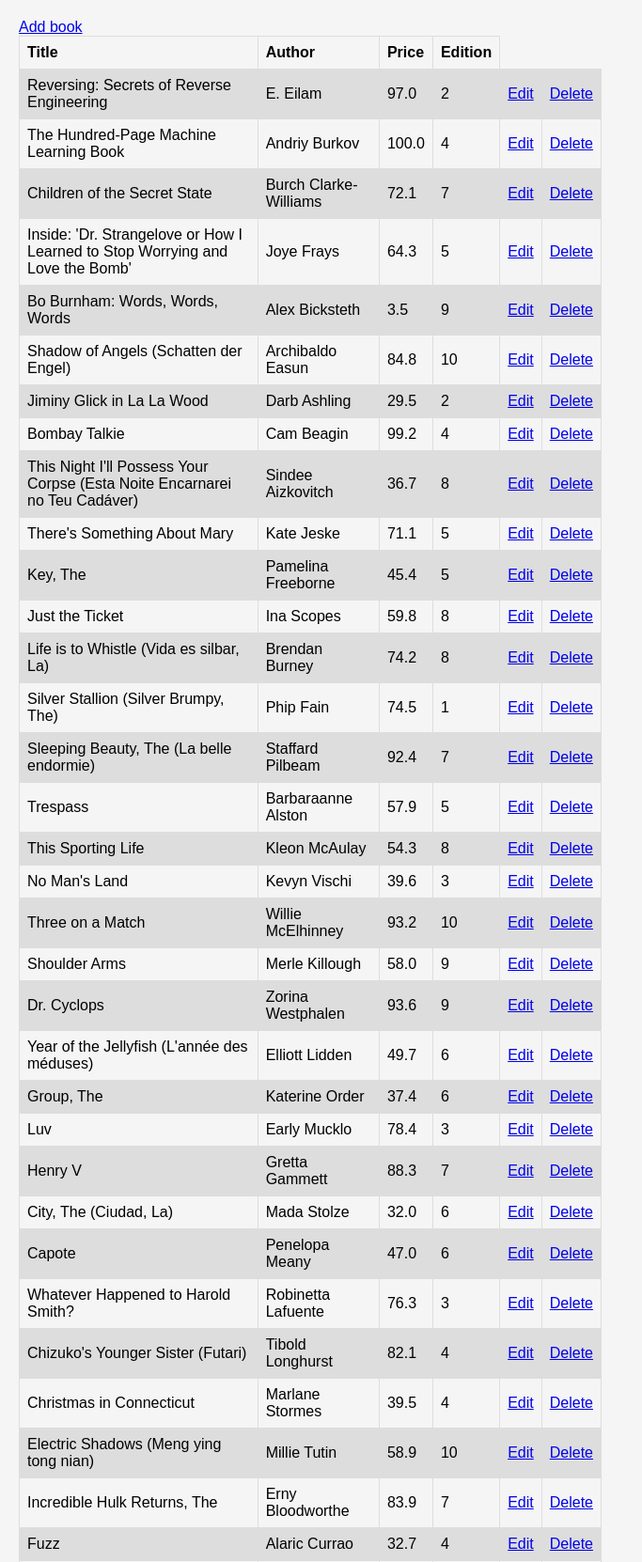
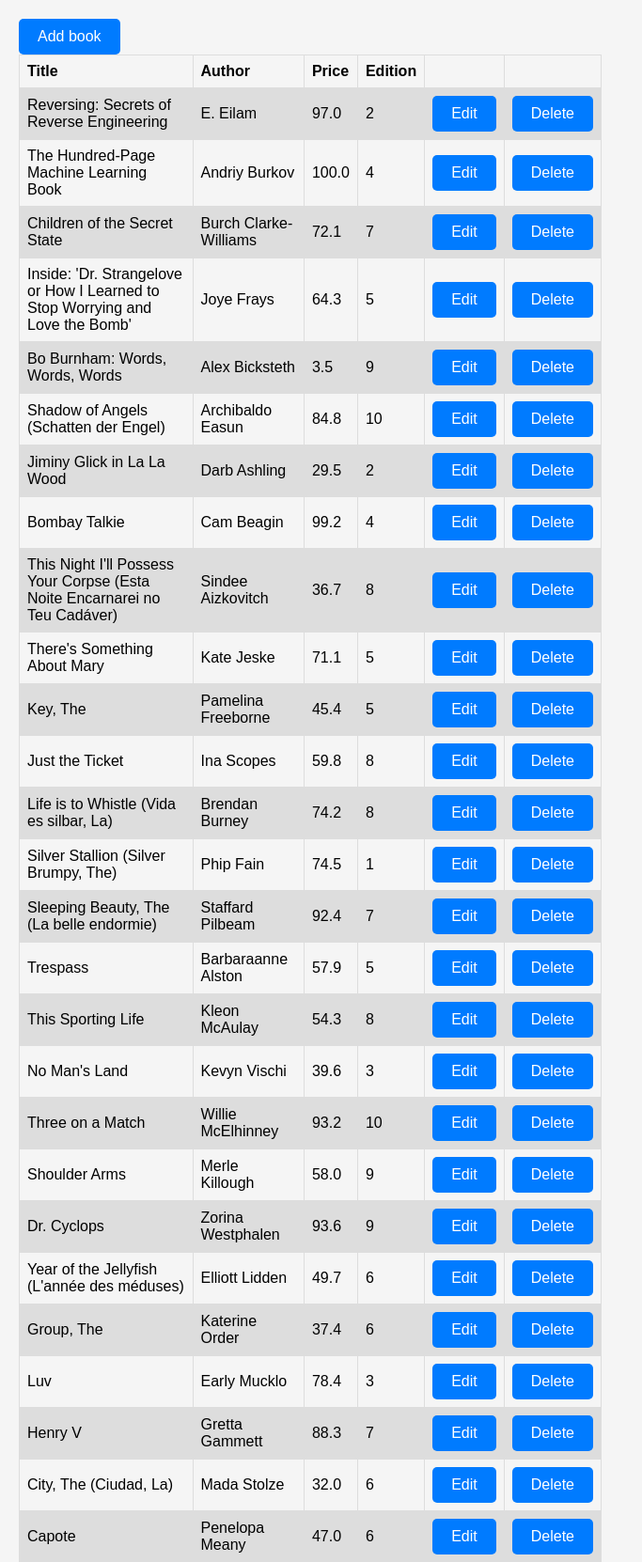
Before and after one commit to ifaris25/CS471-LAB, a Django app: page /books/lab9_part1/listbooks in a window 1280 px wide. Shown: the top 1662 px of the page at 94% size, without its empty margins (0-683 px from the left). Run offline with Django 5.2, Linux system fonts and the light colour scheme; data comes from the database, SQL or seed files in the repository.

Commit message:
Lab 9 Part 1

```diff
--- a/Project/apps/static/styles.css
+++ b/Project/apps/static/styles.css
@@ -109,3 +109,19 @@ td, th {
 tr:nth-child(even) {
     background-color: #dddddd;
 }
+.button {
+    display: inline-block;
+    padding: 10px 20px; /* Adjust for desired size */
+    color: #fff; /* Text color */
+    background-color: #007bff; /* Background color */
+    text-decoration: none; /* Remove underline */
+    border-radius: 5px; /* Rounded corners */
+    border: none; /* Optional border */
+    font-size: 16px; /* Font size */
+    text-align: center; /* Center text */
+    cursor: pointer; /* Pointer cursor for interactivity */
+  }
+
+  .button:hover {
+    background-color: #0056b3; /* Darker shade on hover */
+  }
--- a/Project/apps/templates/bookmodule/listbooks.html
+++ b/Project/apps/templates/bookmodule/listbooks.html
@@ -9,7 +9,7 @@
 </head>
 
 <body>
-    <a href="{%url 'books.addbook'%}">Add book</a>
+    <a href="{%url 'books.addbook'%}" class="button" >Add book</a>
     <br>
     <table>
         <tr>
@@ -17,6 +17,8 @@
             <th>Author</th>
             <th>Price</th>
             <th>Edition</th>
+            <th></th>
+            <th></th>
 
         </tr>
 
@@ -26,8 +28,8 @@
                 <td>{{book.author}}</td>
                 <td>{{book.price}}</td>
                 <td>{{book.edition}}</td>
-                <td><a href="{% url 'books.editbook' book.id %}">Edit</a></td>
-                <td><a href="{% url 'books.deleteBook' book.id %}">Delete</a></td>
+                <td><a href="{% url 'books.editbook' book.id %}" class="button" >Edit</a></td>
+                <td><a href="{% url 'books.deleteBook' book.id %}"  class="button" >Delete</a></td>
 
             </tr>
         {% endfor %}
```
